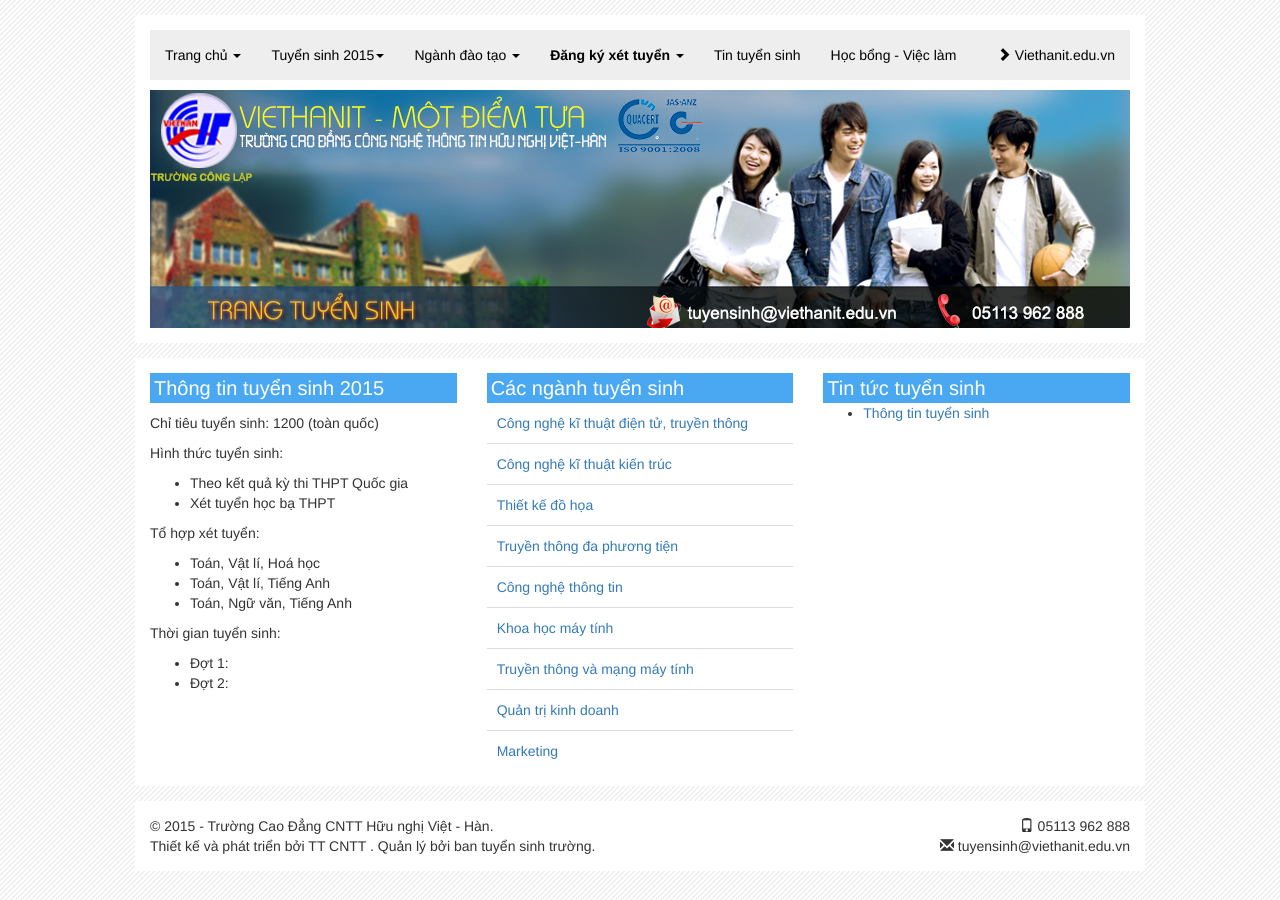
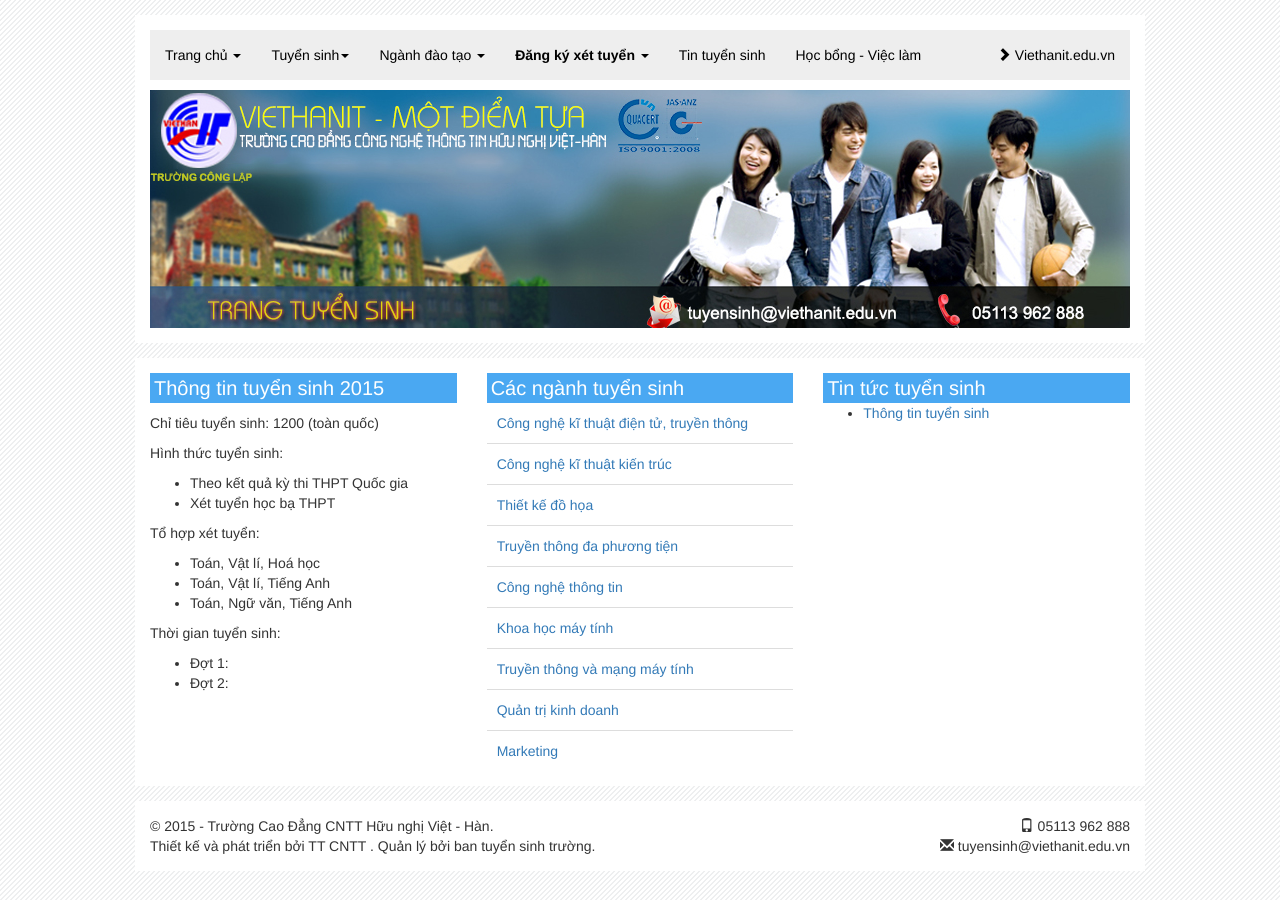
Before and after one commit to VHMIS/DKXT, a Jekyll site: the page built from index.html, in a window 1280 px wide. Built offline with Jekyll 4.4.1, drawn with Linux system fonts in a browser that asks for light colours; nearby versions of some CDN libraries.

Commit message:
Update default.html

```diff
--- a/_layouts/default.html
+++ b/_layouts/default.html
@@ -36,7 +36,7 @@
                         </ul>
                     </li>
                     <li class="dropdown">
-                        <a href="thongtin_tuyensinh2015.html">Tuyển sinh 2015<span class="caret"></span></a>
+                        <a href="thongtin_tuyensinh2015.html">Tuyển sinh<span class="caret"></span></a>
                         <ul class="dropdown-menu" role="menu">
                             <li><a href="thongtin_tuyensinh2015.html">Thông tin tuyển sinh 2015</a></li>
                             <li><a href="thongtin_diemchuan2015.html">Quy trình đăng ký</a></li>
```
